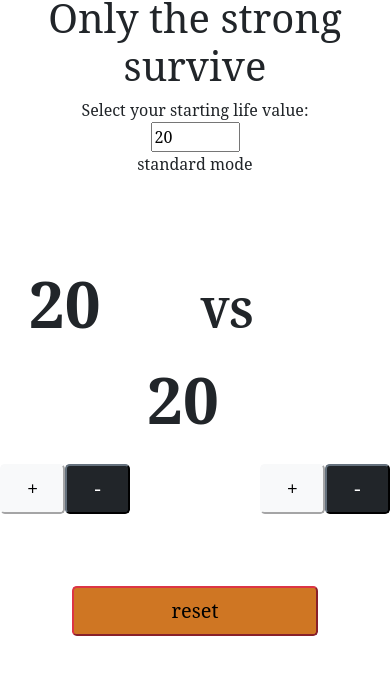
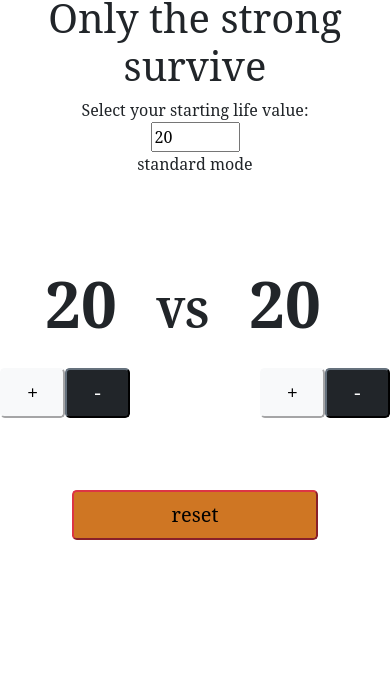
Before and after one commit to sloutrel/sloutrel.github.io, a plain HTML site: page score.html in a window 390 px wide. Shown: the part 299-974 px from the top of the page. After the commit the page ends 911 px from the top, so only its background shows below. Drawn offline with nearby package versions, Linux system fonts and the light colour scheme; a web font is replaced by a local one.

Commit message:
padding for mobile change

```diff
--- a/score.css
+++ b/score.css
@@ -30,7 +30,7 @@ h1{
 
 .versus{
     font-size: .65em;
-    padding: 0em 2em;
+    padding: 0em .55em;
 }
 #reset-btn{
     background-color: #cf7623;
```
